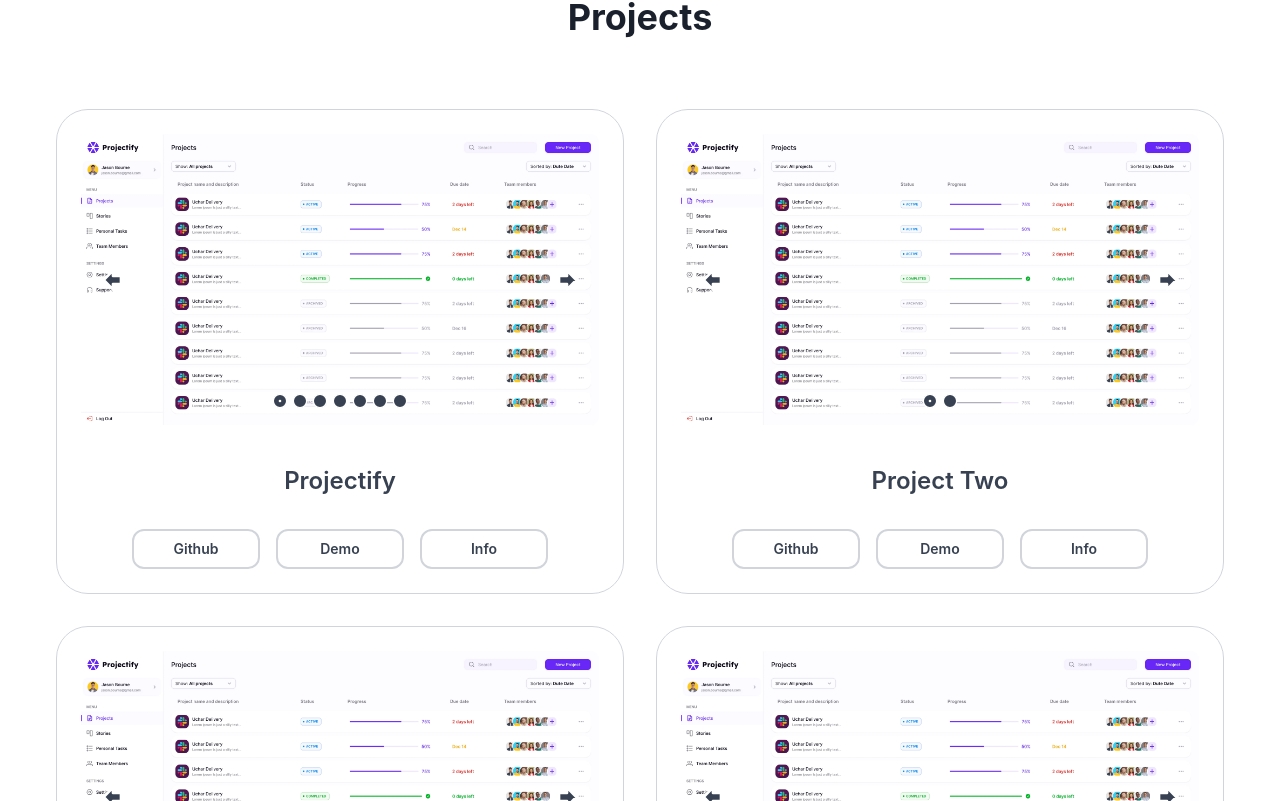
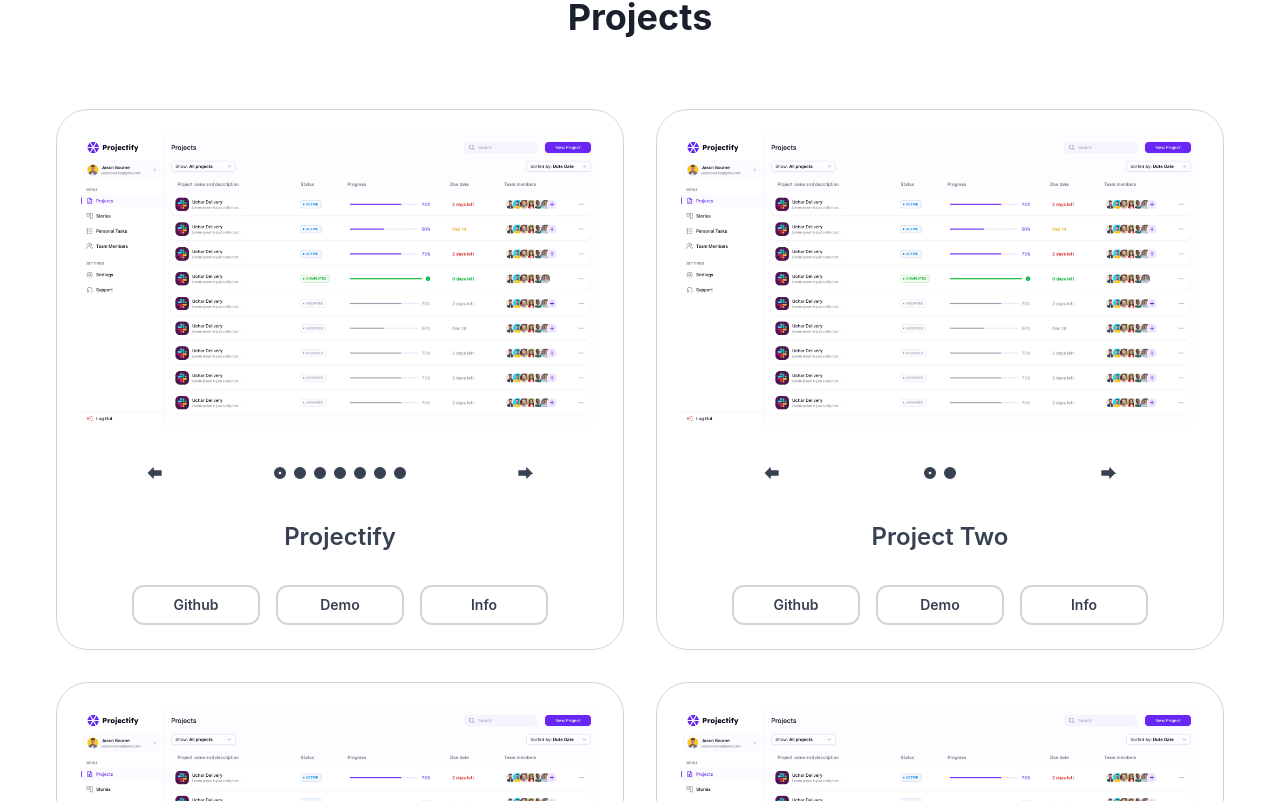
Before and after one commit to kulievdev/portfolio-website, a React (Vite) app: page / in a window 1280 px wide. Shown: the part 1079-1880 px from the top of the page. Built offline with nearby package versions, Linux system fonts and the light colour scheme.

Commit message:
Change position of slider

```diff
--- a/src/Components/Cta.tsx
+++ b/src/Components/Cta.tsx
@@ -35,7 +35,7 @@ const Cta: React.FC<CtaProps> = ({ type, projectCtaText }) => {
             );
           case "project cta":
             return (
-              <button className="w-[8rem] rounded-xl border-2 border-gray-300 px-6 py-2 text-sm font-semibold text-gray-700 hover:border-gray-700 hover:bg-gray-700 hover:text-white desktop:text-lg ">
+              <button className="w-[8rem] rounded-xl border-2 border-gray-300 px-6 py-2 text-sm font-semibold text-gray-700 transition-colors duration-300 ease-linear hover:border-gray-700 hover:bg-gray-700 hover:text-white desktop:text-lg ">
                 {projectCtaText}
               </button>
             );
--- a/src/Pages/Projects/ImageSlider.tsx
+++ b/src/Pages/Projects/ImageSlider.tsx
@@ -1,30 +1,12 @@
-import { useState } from "react";
-import { ArrowBigLeft, ArrowBigRight, Circle, CircleDot } from "lucide-react";
-
 type ImageSliderProps = {
   images: {
     url: string;
     alt: string;
   }[];
+  imageIndex: number;
 };
 
-const ImageSlider: React.FC<ImageSliderProps> = ({ images }) => {
-  const [imageIndex, setImageIndex] = useState(0);
-
-  const showNextImage = () => {
-    setImageIndex((index) => {
-      if (index === images.length - 1) return 0;
-      return index + 1;
-    });
-  };
-
-  const showPrevImage = () => {
-    setImageIndex((index) => {
-      if (index === 0) return images.length - 1;
-      return index - 1;
-    });
-  };
-
+const ImageSlider: React.FC<ImageSliderProps> = ({ images, imageIndex }) => {
   return (
     <div aria-label="Image Slider" className="relative h-full w-full">
       <div className="flex h-full w-full overflow-hidden">
@@ -39,48 +21,6 @@ const ImageSlider: React.FC<ImageSliderProps> = ({ images }) => {
           />
         ))}
       </div>
-      <button
-        className="focus-visible:animate-squish hover:animate-squish absolute bottom-0 left-0 top-0 block cursor-pointer p-4 transition-colors duration-100 ease-in-out hover:bg-[#00000033] focus-visible:bg-[#00000033] focus-visible:outline"
-        onClick={showPrevImage}
-        aria-label="View Previous Image"
-      >
-        <ArrowBigLeft
-          aria-hidden
-          className="h-8 w-8 fill-gray-700 stroke-white"
-        />
-      </button>
-      <button
-        className="focus-visible:animate-squish hover:animate-squish absolute bottom-0 right-0 top-0 block cursor-pointer p-4 transition-colors duration-100 ease-in-out hover:bg-[#00000033] focus-visible:bg-[#00000033] focus-visible:outline"
-        onClick={showNextImage}
-        aria-label="View Next Image"
-      >
-        <ArrowBigRight
-          aria-hidden
-          className="h-8 w-8 fill-gray-700 stroke-white"
-        />
-      </button>
-      <div className="absolute bottom-2 left-1/2 flex -translate-x-1/2 -translate-y-1/2 gap-1">
-        {images.map((_, index) => (
-          <button
-            className="block h-4 w-4 cursor-pointer transition duration-100 ease-in-out hover:scale-105 focus-visible:scale-105 focus-visible:outline"
-            key={index}
-            onClick={() => setImageIndex(index)}
-            aria-label={`View Image ${index + 1}`}
-          >
-            {index === imageIndex ? (
-              <CircleDot
-                aria-hidden
-                className="h-full w-full fill-gray-700 stroke-white"
-              />
-            ) : (
-              <Circle
-                aria-hidden
-                className="h-full w-full fill-gray-700 stroke-white "
-              />
-            )}
-          </button>
-        ))}
-      </div>
     </div>
   );
 };
--- a/src/Pages/Projects/Project.tsx
+++ b/src/Pages/Projects/Project.tsx
@@ -1,8 +1,9 @@
-import React from "react";
+import React, { useState } from "react";
 import Cta from "../../Components/Cta";
 import { motion } from "framer-motion";
 import fadeInAnimationVariants from "../../utils/fadeAnimationVariants";
 import ImageSlider from "./ImageSlider";
+import { ArrowBigLeft, ArrowBigRight, Circle, CircleDot } from "lucide-react";
 
 type Image = {
   url: string;
@@ -18,6 +19,22 @@ type ProjectProps = {
 const Project: React.FC<ProjectProps> = ({ name, images, index }) => {
   const Component = window.innerWidth > 435 ? motion.div : "div";
 
+  const [imageIndex, setImageIndex] = useState(0);
+
+  const showNextImage = () => {
+    setImageIndex((index) => {
+      if (index === images.length - 1) return 0;
+      return index + 1;
+    });
+  };
+
+  const showPrevImage = () => {
+    setImageIndex((index) => {
+      if (index === 0) return images.length - 1;
+      return index - 1;
+    });
+  };
+
   return (
     <Component
       className="flex-1 rounded-[2rem] border border-gray-300 p-6 text-center"
@@ -29,8 +46,52 @@ const Project: React.FC<ProjectProps> = ({ name, images, index }) => {
       }}
       custom={index}
     >
-      <div className="mb-10 flex flex-row flex-wrap justify-around gap-10">
-        <ImageSlider images={images} />
+      <div className="mb-4 flex flex-row flex-wrap justify-around gap-10">
+        <ImageSlider images={images} imageIndex={imageIndex} />
+      </div>
+      <div className="flex items-center justify-around">
+        <button
+          className="focus-visible:animate-squish hover:animate-squish block cursor-pointer rounded-full p-4 transition duration-300 ease-in-out hover:bg-[#00000033] focus-visible:bg-[#00000033] focus-visible:outline"
+          onClick={showPrevImage}
+          aria-label="View Previous Image"
+        >
+          <ArrowBigLeft
+            aria-hidden
+            className="h-8 w-8 fill-gray-700 stroke-white"
+          />
+        </button>
+        <div className="flex gap-1">
+          {images.map((_, index) => (
+            <button
+              className="block h-4 w-4 cursor-pointer transition duration-300 ease-in-out hover:scale-150 focus-visible:scale-150 focus-visible:outline"
+              key={index}
+              onClick={() => setImageIndex(index)}
+              aria-label={`View Image ${index + 1}`}
+            >
+              {index === imageIndex ? (
+                <CircleDot
+                  aria-hidden
+                  className="h-full w-full fill-gray-700 stroke-white"
+                />
+              ) : (
+                <Circle
+                  aria-hidden
+                  className="h-full w-full fill-gray-700 stroke-white "
+                />
+              )}
+            </button>
+          ))}
+        </div>
+        <button
+          className="focus-visible:animate-squish hover:animate-squish block cursor-pointer rounded-full p-4 transition duration-300 ease-in-out hover:bg-[#00000033] focus-visible:bg-[#00000033] focus-visible:outline"
+          onClick={showNextImage}
+          aria-label="View Next Image"
+        >
+          <ArrowBigRight
+            aria-hidden
+            className="h-8 w-8 fill-gray-700 stroke-white"
+          />
+        </button>
       </div>
       <h2 className="m-4 mb-8 text-2xl font-semibold text-gray-700 desktop:text-3xl bigDesktop:text-4xl">
         {name}
```
